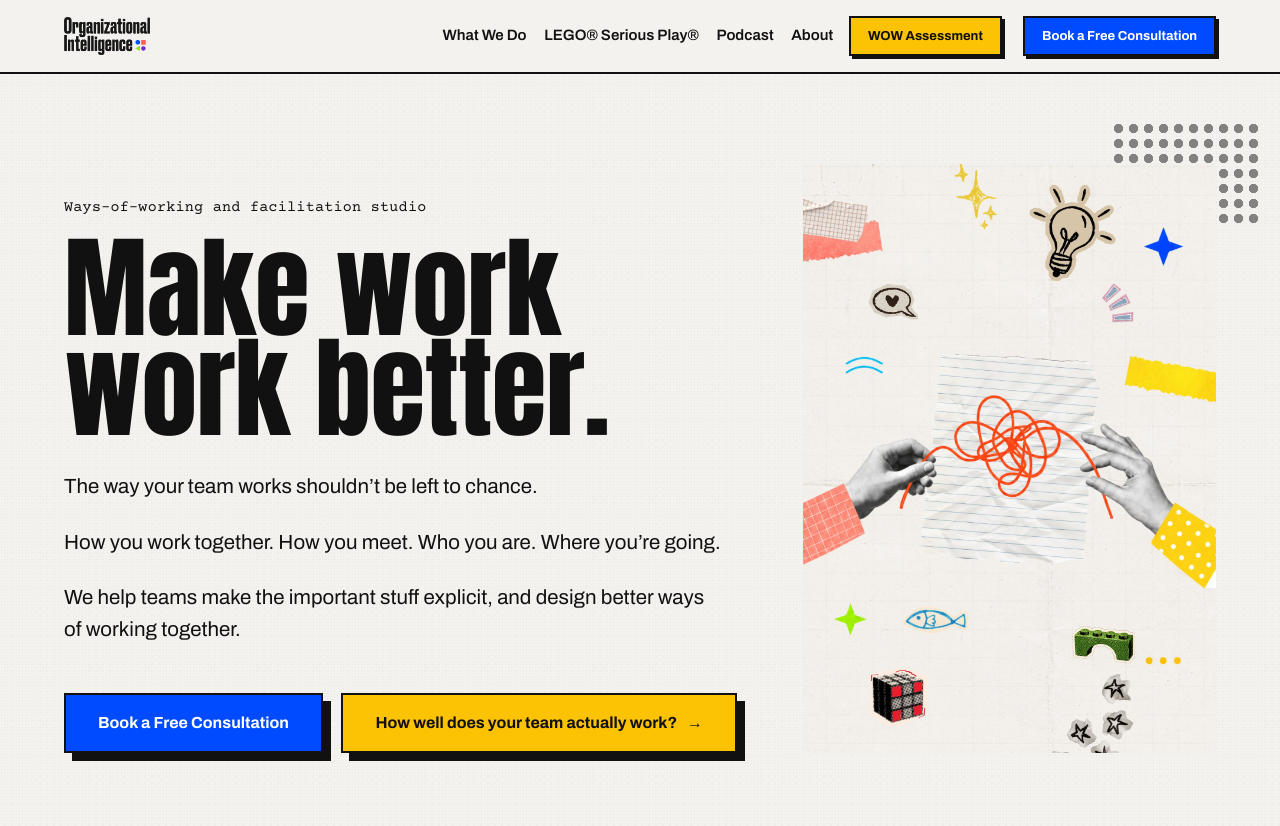
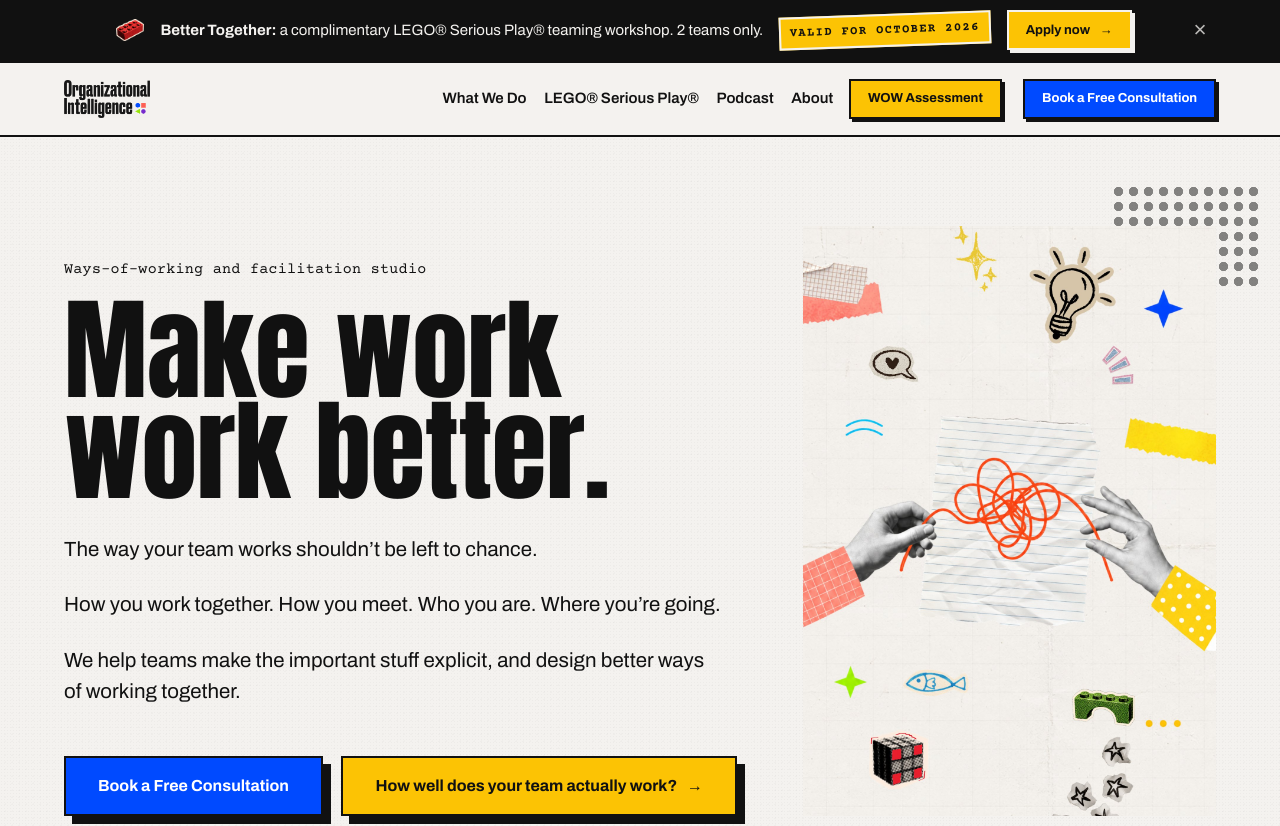
Before and after one commit to jmanai/organizational-intelligence-website, a website: page index.html in a window 1280 px wide. Shown: the top 826 px of the page. Drawn offline with Linux system fonts and the light colour scheme.

Commit message:
Add Better Together homepage announcement banner

```diff
--- a/index.html
+++ b/index.html
@@ -21,6 +21,70 @@
 <a class="skip-link" href="#main">Skip to content</a>
 
 <!-- ============================================================ HEADER -->
+<!-- Better Together announcement bar: paste right after <body> (before the site header). -->
+<style>
+/* ==========================================================================
+   23. ANNOUNCEMENT BAR (Better Together campaign, index.html)
+   Sits above the sticky header and scrolls away with the page.
+   Hidden automatically after October 2026 by the inline script beside it.
+   ========================================================================== */
+.promo-bar{ background:var(--ink); color:var(--paper); border-bottom:2px solid var(--ink); position:relative; }
+.promo-bar[hidden]{ display:none; }
+.promo-bar .wrap{
+  display:flex; align-items:center; justify-content:center; flex-wrap:wrap;
+  gap:.5rem 1rem; padding-block:.65rem; padding-right:calc(var(--gut) + 2rem);
+}
+.promo-bar__brick{ width:28px; height:28px; object-fit:contain; flex:none; }
+.promo-bar__text{ margin:0; max-width:none; font-size:var(--r3); line-height:1.4; }
+.promo-bar__text b{ font-weight:700; }
+.promo-bar__tag{
+  background:var(--yellow); color:var(--ink); border:2px solid var(--paper);
+  font-family:var(--mono); font-size:var(--a3); font-weight:700; letter-spacing:.12em;
+  text-transform:uppercase; padding:.3rem .55rem; transform:rotate(-2deg); white-space:nowrap;
+}
+.promo-bar .btn{ background:var(--yellow); color:var(--ink); border-color:var(--paper); box-shadow:3px 3px 0 var(--paper); }
+.promo-bar .btn:hover{ background:#E8B203; color:var(--ink); box-shadow:1px 1px 0 var(--paper); }
+.promo-bar__close{
+  position:absolute; right:var(--gut); top:50%; transform:translateY(-50%);
+  width:2rem; height:2rem; background:none; border:0; color:var(--paper);
+  font-size:1.4rem; line-height:1; cursor:pointer; opacity:.75;
+}
+.promo-bar__close:hover{ opacity:1; }
+@media (max-width:640px){
+  .promo-bar__brick{ display:none; }
+  .promo-bar .wrap{ justify-content:flex-start; }
+}
+</style>
+
+<!-- ==================================================================
+     ANNOUNCEMENT BAR — Better Together campaign (October 2026)
+     Hides itself from 1 November 2026 (UAE time), and stays hidden for a
+     visitor who closes it. To remove early, delete this block and its script.
+     ================================================================== -->
+<aside class="promo-bar" id="promo-bar" aria-label="Announcement">
+  <div class="wrap">
+    <img class="promo-bar__brick" src="assets/img/bricks/brick-red-2x4-onink.png" width="300" height="300" alt="" role="presentation">
+    <p class="promo-bar__text"><b>Better Together:</b> a complimentary LEGO&reg; Serious Play&reg; teaming workshop. 2 teams only.</p>
+    <span class="promo-bar__tag">Valid for October 2026</span>
+    <a class="btn btn--sm" href="/better-together" data-carry-source data-event="bt_banner_click" data-placement="promo_bar">Apply now <span aria-hidden="true">&rarr;</span></a>
+  </div>
+  <button class="promo-bar__close" type="button" aria-label="Close announcement">&times;</button>
+</aside>
+<script>
+  (function () {
+    var bar = document.getElementById('promo-bar');
+    var KEY = 'oi_promo_bt_closed';
+    var expired = Date.now() >= Date.parse('2026-11-01T00:00:00+04:00');
+    var closed = false;
+    try { closed = localStorage.getItem(KEY) === '1'; } catch (e) {}
+    if (expired || closed) { bar.hidden = true; return; }
+    bar.querySelector('.promo-bar__close').addEventListener('click', function () {
+      bar.hidden = true;
+      try { localStorage.setItem(KEY, '1'); } catch (e) {}
+    });
+  })();
+</script>
+
 <header class="site-header">
   <div class="wrap">
     <a class="logo" href="/" aria-label="Organizational Intelligence, home">
```
